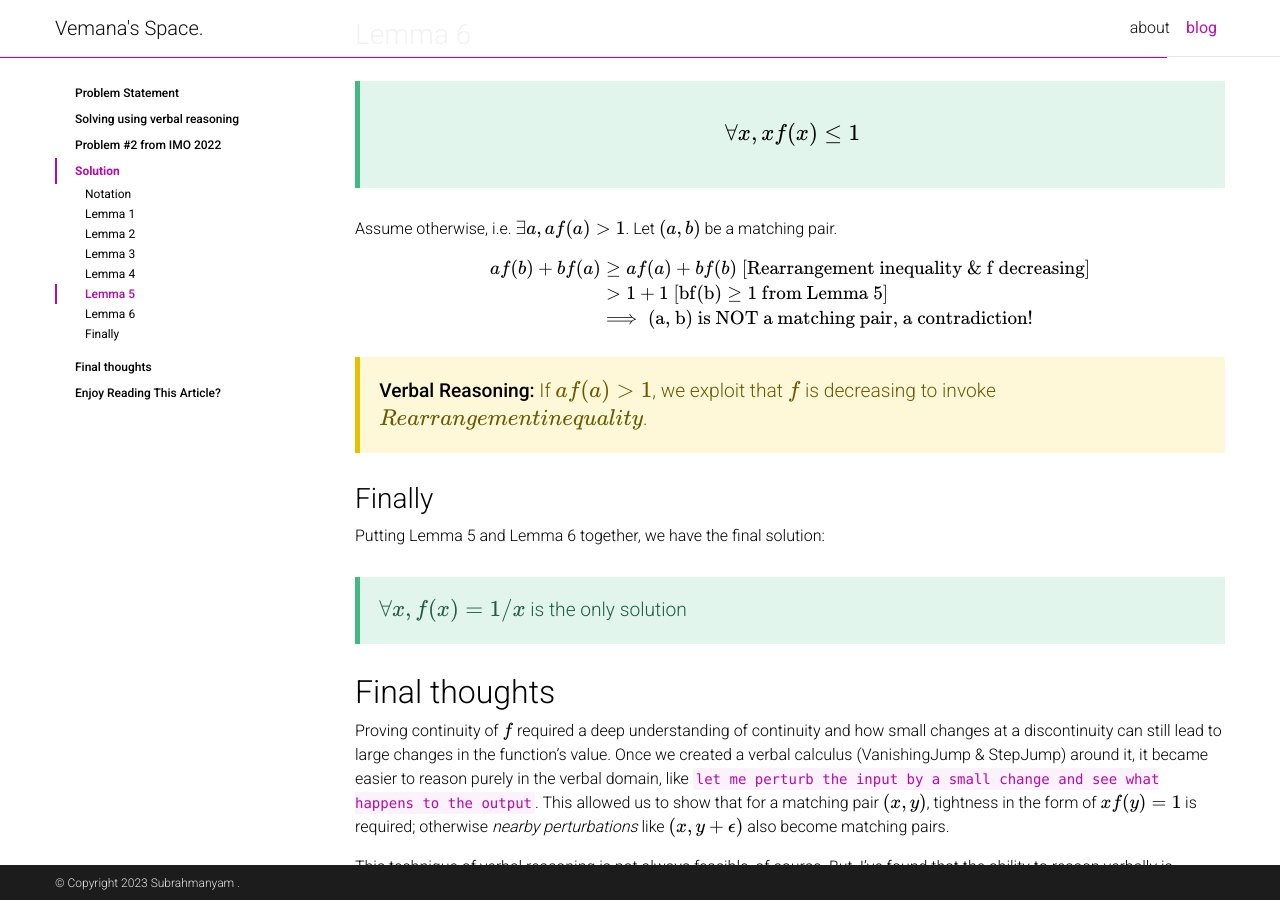
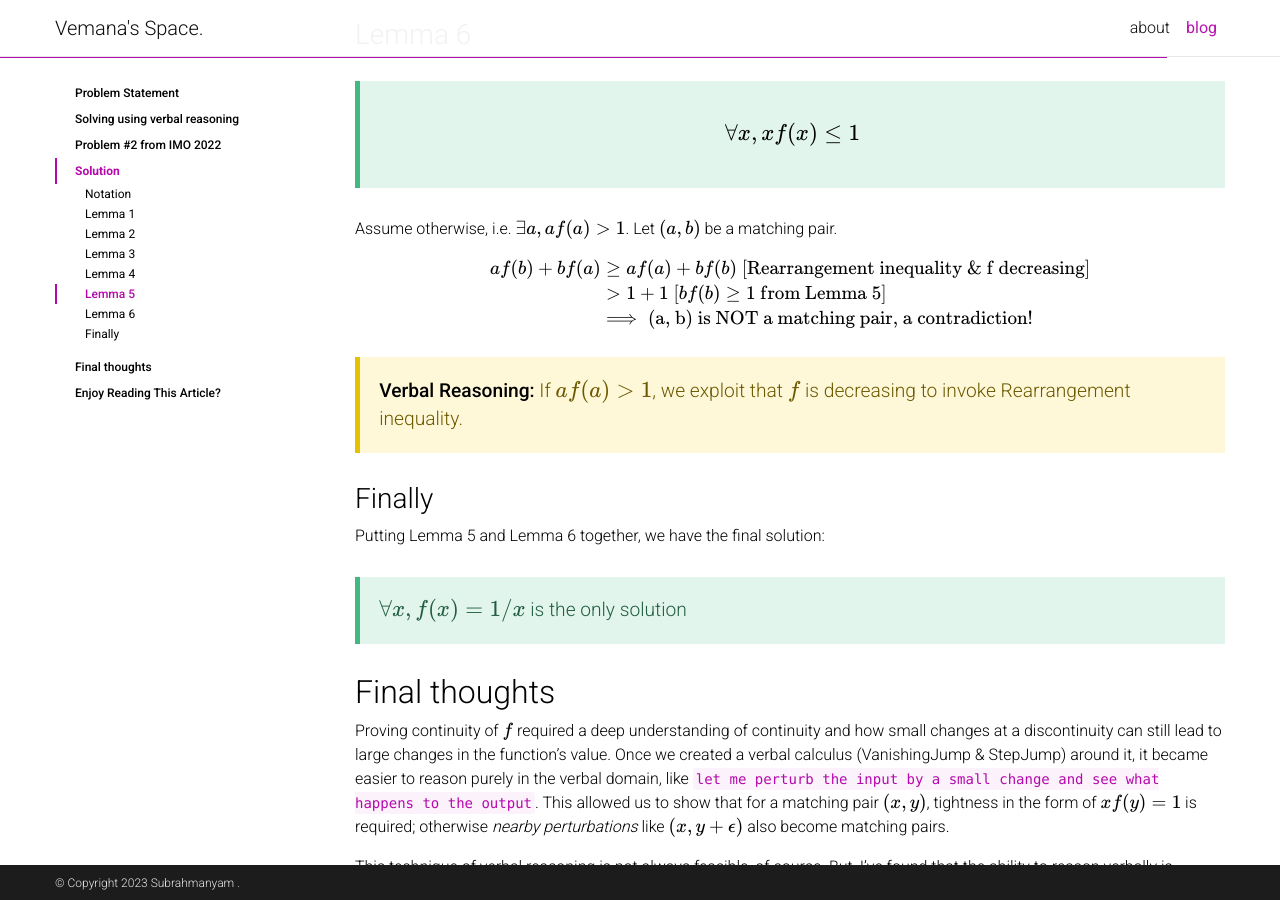
Before and after one commit to vemana/vemana.github.io, a Jekyll site: the page built from _posts/2001-01-01-math-fxy-imo2022.md, in a window 1280 px wide and 900 px high, scrolled down 4197 px. Built offline with Jekyll 4.4.1, drawn with Linux system fonts in a browser that asks for light colours; comment, search, counter and statistics services are not loaded; a style sheet for code colours, icons or effects is not loaded.

```diff
--- a/_posts/2001-01-01-math-fxy-imo2022.md
+++ b/_posts/2001-01-01-math-fxy-imo2022.md
@@ -156,12 +156,12 @@ $$
 \begin{align*}
 af(b) + bf(a)
 & \ge af(a) + bf(b) \text{ [Rearrangement inequality & f decreasing]} \\
-& \gt 1 + 1 \text{ [bf(b)} \ge 1 \text{ from Lemma 5]} \\
+& \gt 1 + 1 \text{ [}bf(b) \ge 1 \text{ from Lemma 5]} \\
 & \implies \text{(a, b) is NOT a matching pair, a contradiction!}
 \end{align*}
 $$
 
-> **Verbal Reasoning:** If $$af(a) \gt 1$$, we exploit that $$f$$ is decreasing to invoke $$Rearrangement inequality$$.
+> **Verbal Reasoning:** If $$af(a) \gt 1$$, we exploit that $$f$$ is decreasing to invoke Rearrangement inequality.
 {:.block-warning}
 
 ### Finally
```
